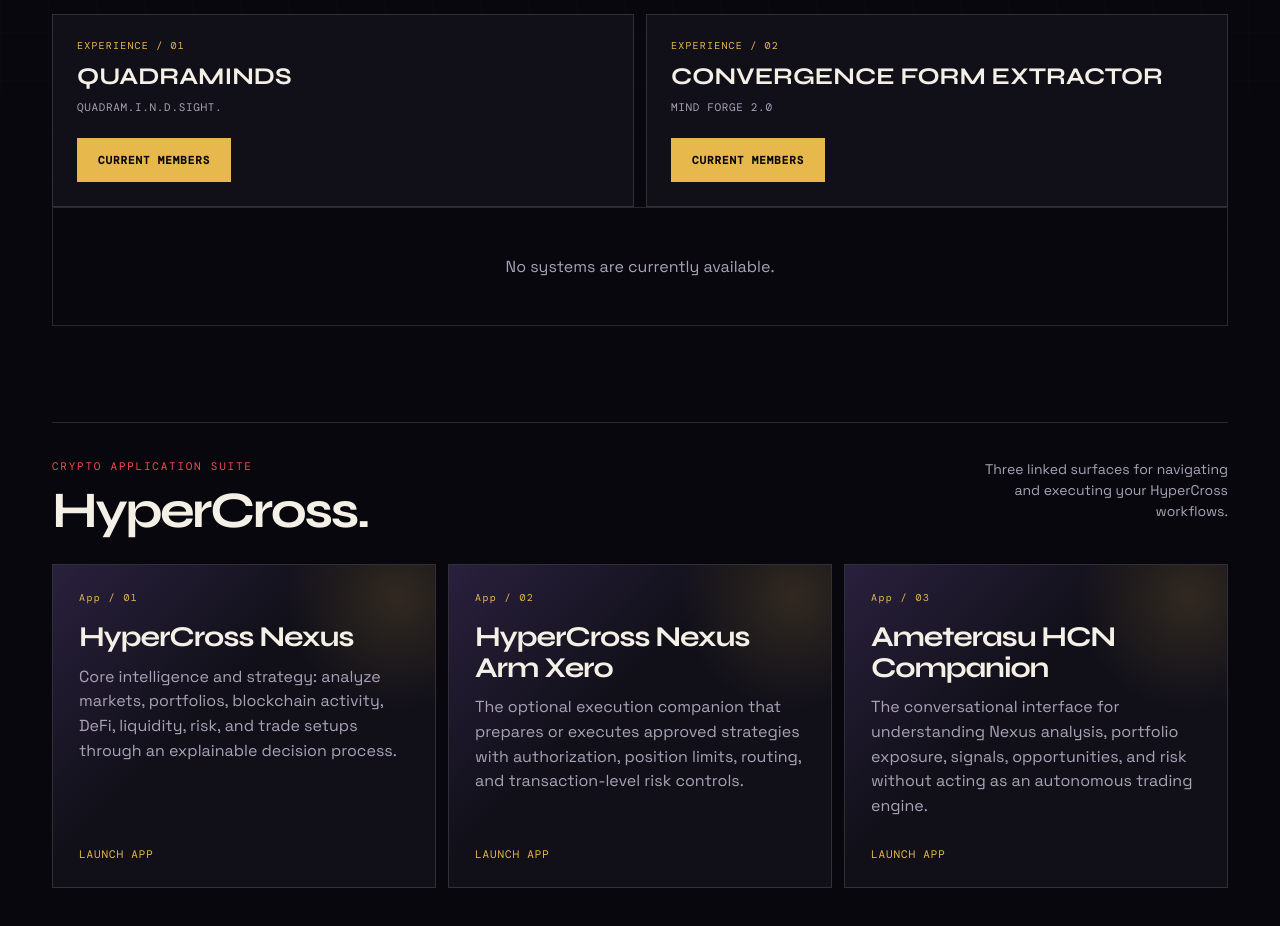
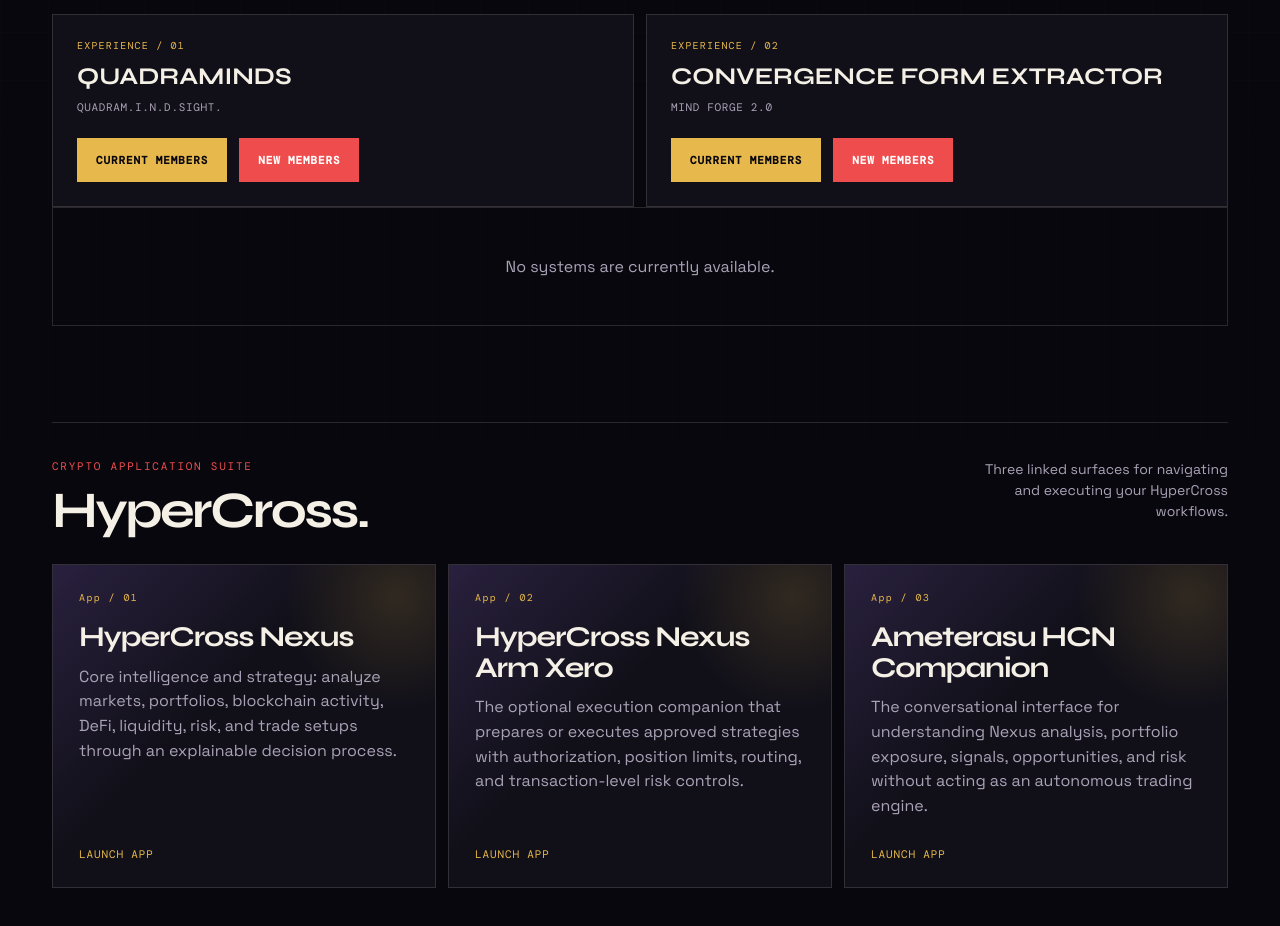
Before and after one commit to anthonycastro-spaceace01/az-emergent-nexus, a Next.js app: page / in a window 1280 px wide. Shown: the part 1120-2046 px from the top of the page. Built offline with nearby package versions, Linux system fonts and the light colour scheme.

Commit message:
Add red New Members buttons under QUADRAMINDS and CONVERGENCE FORM EXTRACTOR

```diff
--- a/app/globals.css
+++ b/app/globals.css
@@ -117,6 +117,14 @@ h1 { font-family: 'Syne', sans-serif; font-size: clamp(3.5rem, 8vw, 7.6rem); let
 .experience-destination strong { font-family: 'Syne', sans-serif; font-size: 1.5rem; line-height: 1.1; margin-top: 4px; }
 .experience-destination .experience-subtitle { color: var(--muted); font-family: 'DM Mono', monospace; font-size: 11px; font-style: normal; letter-spacing: .06em; text-transform: uppercase; margin-top: 2px; }
 
+.experience-actions {
+  align-items: center;
+  display: flex;
+  flex-wrap: wrap;
+  gap: 12px;
+  margin-top: 16px;
+}
+
 .current-members-button {
   align-items: center;
   background: var(--gold);
@@ -129,9 +137,8 @@ h1 { font-family: 'Syne', sans-serif; font-size: clamp(3.5rem, 8vw, 7.6rem); let
   font-weight: 600;
   justify-content: center;
   letter-spacing: .08em;
-  margin-top: 16px;
   min-height: 44px;
-  padding: 0 20px;
+  padding: 0 18px;
   text-decoration: none;
   text-transform: uppercase;
   transition: background .2s ease, color .2s ease, border-color .2s ease;
@@ -141,6 +148,31 @@ h1 { font-family: 'Syne', sans-serif; font-size: clamp(3.5rem, 8vw, 7.6rem); let
   background: var(--gold-bright);
   border-color: var(--gold-bright);
   color: var(--void);
+}
+
+.new-members-button {
+  align-items: center;
+  background: var(--red);
+  border: 1px solid var(--red);
+  color: #ffffff;
+  cursor: pointer;
+  display: inline-flex;
+  font-family: 'DM Mono', monospace;
+  font-size: 11px;
+  font-weight: 600;
+  justify-content: center;
+  letter-spacing: .08em;
+  min-height: 44px;
+  padding: 0 18px;
+  text-decoration: none;
+  text-transform: uppercase;
+  transition: background .2s ease, border-color .2s ease;
+  width: fit-content;
+}
+.new-members-button:hover {
+  background: #ff6b5d;
+  border-color: #ff6b5d;
+  color: #ffffff;
 }
 .crypto-apps { padding-top: 0; }
 .crypto-app-grid { display: grid; gap: 12px; grid-template-columns: repeat(3, minmax(0, 1fr)); margin-top: 28px; }
--- a/app/page.tsx
+++ b/app/page.tsx
@@ -123,6 +123,7 @@ export default async function HomePage() {
                 <span>Experience / {String(index + 1).padStart(2, "0")}</span>
                 <strong>{exp.name}</strong>
                 <em className="experience-subtitle">{exp.subtitle}</em>
+                <div className="experience-actions">
                   <a
                     className="current-members-button"
                     href={exp.href}
@@ -131,6 +132,13 @@ export default async function HomePage() {
                   >
                     Current Members
                   </a>
+                  <a
+                    className="new-members-button"
+                    href="#systems"
+                  >
+                    New Members
+                  </a>
+                </div>
               </div>
             ))}
           </div>
@@ -171,6 +179,7 @@ export default async function HomePage() {
                       )}
                     </div>
                     {experiences[index] && (
+                      <div className="experience-actions">
                         <a
                           className="current-members-button"
                           href={experiences[index].href}
@@ -179,6 +188,13 @@ export default async function HomePage() {
                         >
                           Current Members
                         </a>
+                        <a
+                          className="new-members-button"
+                          href="#systems"
+                        >
+                          New Members
+                        </a>
+                      </div>
                     )}
                   </div>
                 </article>
```
Lines whose indentation alone changed are shown as unchanged.
